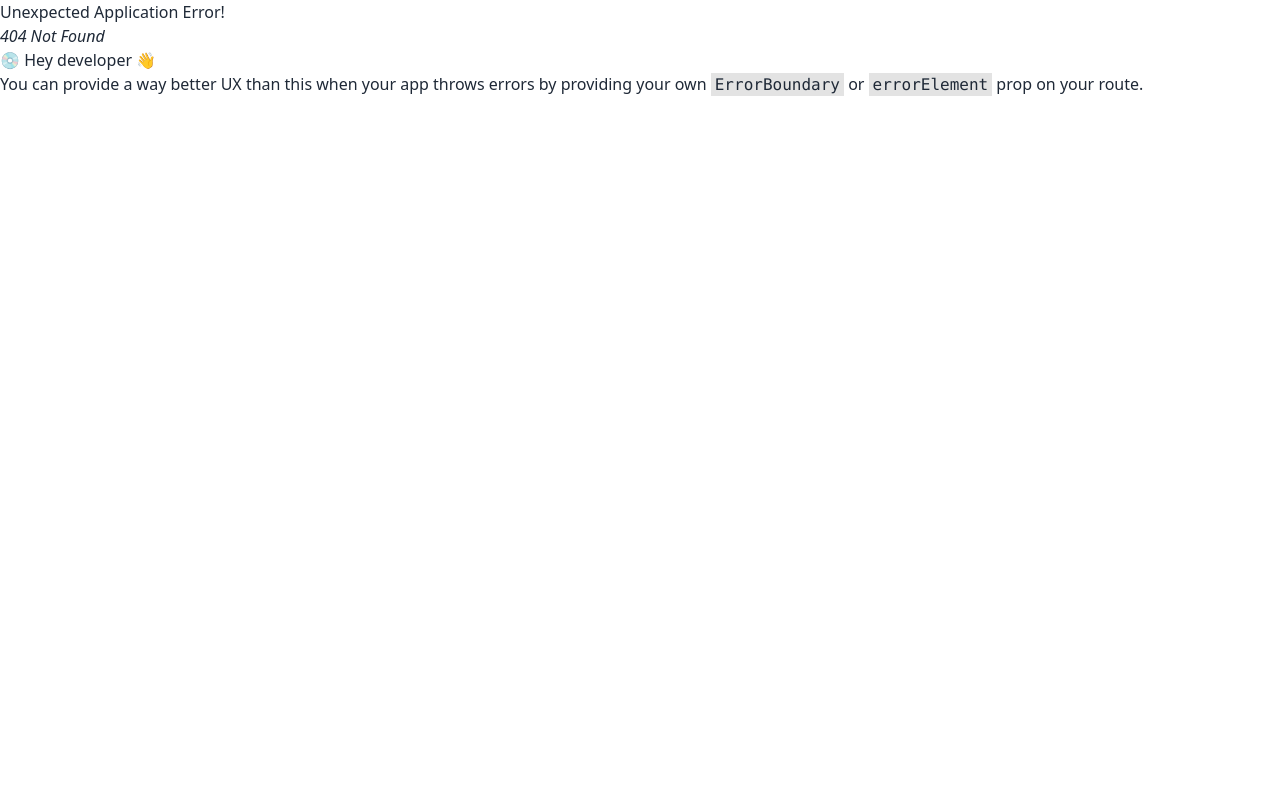
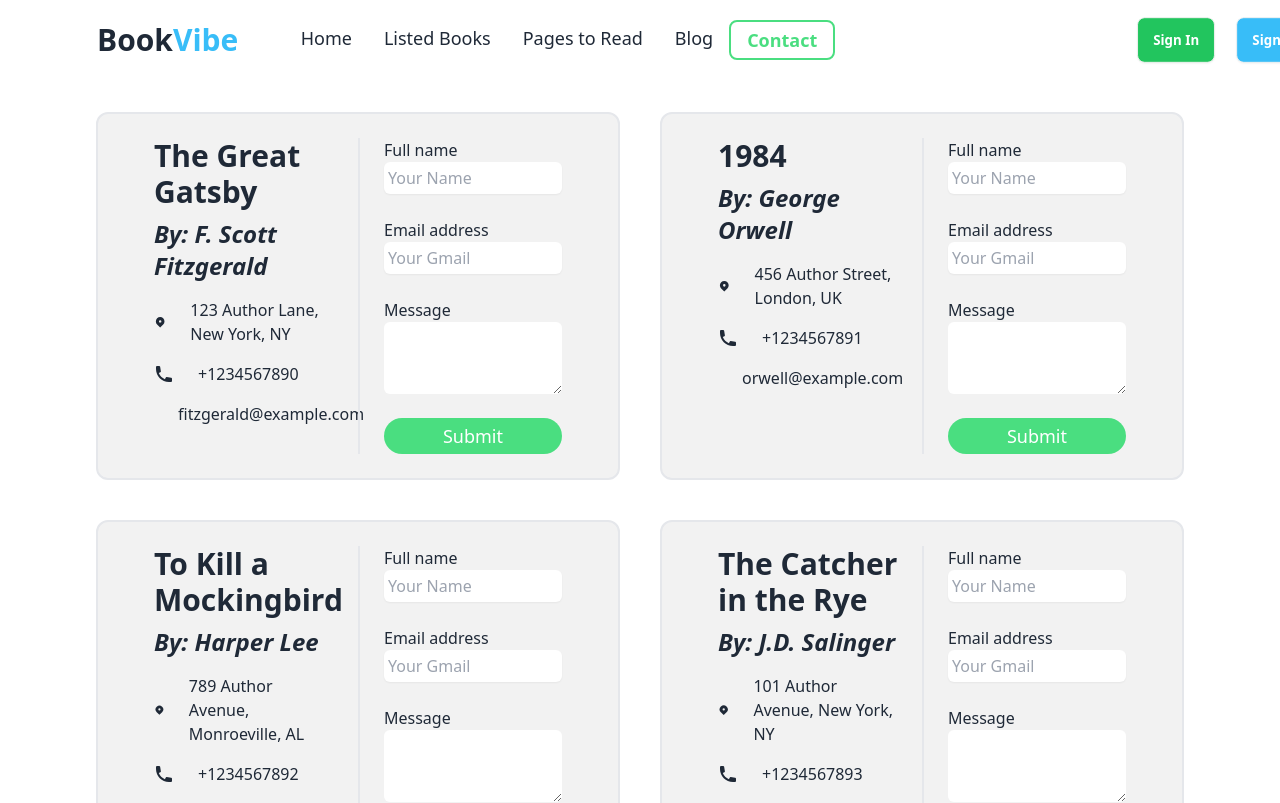
Before and after one commit to Hasibur14/book-vibe-a8, a React (Vite) app: page /contact in a window 1280 px wide. Before the commit this address had no page. Shown: the top 803 px of the page. Built offline with nearby package versions, Linux system fonts and the light colour scheme.

Commit message:
added contact page

```diff
--- a/public/data.json
+++ b/public/data.json
@@ -1,10 +1,13 @@
-
 {
   "books": [
     {
       "bookId": 1,
       "bookName": "The Great Gatsby",
       "author": "F. Scott Fitzgerald",
+      "authorName": "F. Scott Fitzgerald",
+      "authorEmail": "fitzgerald@example.com",
+      "authorContact": "+1234567890",
+      "authorAddress": "123 Author Lane, New York, NY",
       "image": "https://i.ibb.co/Y2pfXZ3/pngwing-1.png",
       "review": "A timeless classic that delves into the complexities of the American Dream and the roaring twenties.",
       "totalPages": 180,
@@ -18,6 +21,10 @@
       "bookId": 2,
       "bookName": "1984",
       "author": "George Orwell",
+      "authorName": "George Orwell",
+      "authorEmail": "orwell@example.com",
+      "authorContact": "+1234567891",
+      "authorAddress": "456 Author Street, London, UK",
       "image": "https://i.ibb.co/4dqLH10/kindpng-4945926-1.png",
       "review": "A dystopian masterpiece that serves as a chilling warning about the dangers of totalitarianism and mass surveillance.",
       "totalPages": 328,
@@ -31,6 +38,10 @@
       "bookId": 3,
       "bookName": "To Kill a Mockingbird",
       "author": "Harper Lee",
+      "authorName": "Harper Lee",
+      "authorEmail": "lee@example.com",
+      "authorContact": "+1234567892",
+      "authorAddress": "789 Author Avenue, Monroeville, AL",
       "image": "https://i.ibb.co/tXx5bbs/kindpng-2592315-1.png",
       "review": "A poignant tale that addresses themes of racial injustice, moral growth, and empathy.",
       "totalPages": 281,
@@ -44,6 +55,10 @@
       "bookId": 4,
       "bookName": "The Catcher in the Rye",
       "author": "J.D. Salinger",
+      "authorName": "J.D. Salinger",
+      "authorEmail": "salinger@example.com",
+      "authorContact": "+1234567893",
+      "authorAddress": "101 Author Avenue, New York, NY",
       "image": "https://i.ibb.co/njS3Xj1/kindpng-5624060-1.png",
       "review": "A captivating narrative following the disillusioned Holden Caulfield on his journey through adolescence.",
       "totalPages": 224,
@@ -57,6 +72,10 @@
       "bookId": 5,
       "bookName": "Pride and Prejudice",
       "author": "Jane Austen",
+      "authorName": "Jane Austen",
+      "authorEmail": "austen@example.com",
+      "authorContact": "+1234567894",
+      "authorAddress": "246 Author Street, Hampshire, UK",
       "image": "https://i.ibb.co/34htJD6/kindpng-2193744-1.png",
       "review": "A witty and romantic exploration of societal norms, love, and the complexities of human relationships.",
       "totalPages": 279,
@@ -70,6 +89,10 @@
       "bookId": 6,
       "bookName": "Harry Potter and the Philosopher's Stone",
       "author": "J.K. Rowling",
+      "authorName": "J.K. Rowling",
+      "authorEmail": "rowling@example.com",
+      "authorContact": "+1234567895",
+      "authorAddress": "7 Author Row, Edinburgh, UK",
       "image": "https://i.ibb.co/CwNVx17/kindpng-81724-1.png",
       "review": "A magical adventure that introduces readers to the enchanting world of Hogwarts School of Witchcraft and Wizardry.",
       "totalPages": 309,
@@ -83,6 +106,10 @@
       "bookId": 7,
       "bookName": "The Lord of the Rings",
       "author": "J.R.R. Tolkien",
+      "authorName": "J.R.R. Tolkien",
+      "authorEmail": "tolkien@example.com",
+      "authorContact": "+1234567896",
+      "authorAddress": "Middle-earth, via Author's Imagination",
       "image": "https://i.ibb.co/RgCdWKK/kindpng-4022054-1.png",
       "review": "An epic fantasy saga that follows the journey of Frodo Baggins to destroy the One Ring and defeat the Dark Lord Sauron.",
       "totalPages": 1178,
@@ -96,6 +123,10 @@
       "bookId": 8,
       "bookName": "The Hunger Games",
       "author": "Suzanne Collins",
+      "authorName": "Suzanne Collins",
+      "authorEmail": "collins@example.com",
+      "authorContact": "+1234567897",
+      "authorAddress": "321 Author Boulevard, Connecticut, USA",
       "image": "https://i.ibb.co/ypNVSvF/kindpng-1064993.png",
       "review": "A gripping dystopian tale set in a future where teenagers are forced to compete in a televised fight to the death.",
       "totalPages": 374,
@@ -109,6 +140,9 @@
       "bookId": 9,
       "bookName": "The Hobbit",
       "author": "J.R.R. Tolkien",
+      "authorName": "J.R.R. Tolkien",
+      "authorEmail": "tolkien@example.com",
+      "authorContact": "+1234567896",
       "image": "https://i.ibb.co/3dfy2Lt/kindpng-7318921.png",
       "review": "A charming prelude to The Lord of the Rings, following the adventures of Bilbo Baggins as he embarks on a quest with dwarves.",
       "totalPages": 310,
--- /dev/null
+++ b/src/Pages/Blog.jsx
@@ -0,0 +1,10 @@
+
+const Blog = () => {
+    return (
+        <div>
+            <p>Blogssssss</p>
+        </div>
+    );
+};
+
+export default Blog;
--- /dev/null
+++ b/src/Pages/Contact.jsx
@@ -0,0 +1,28 @@
+
+import { useEffect, useState } from "react";
+import AuthorInfo from "../components/AuthorInfo";
+
+
+const Contact = () => {
+
+const [authors, setAuthor] = useState([]);
+
+useEffect( () =>{
+        fetch('data.json')
+      .then(res => res.json())
+      .then(data => setAuthor(data.books))
+},[]);
+
+console.log('authors data',authors)
+    return (
+        <div className="lg:px-24 pt-28">
+        <div className="grid grid-cols-1 lg:grid-cols-2 gap-10">
+            {
+                authors.map(item => <AuthorInfo key={item.nameId} author={item}></AuthorInfo>)
+            }
+        </div>
+    </div>
+    );
+};
+
+export default Contact;
--- a/src/Pages/ReadPage.jsx
+++ b/src/Pages/ReadPage.jsx
@@ -65,7 +65,8 @@ const ReadPage = () => {
 
     return (
         <>
-            <BarChart
+           <div className="bg-base-200 p-10 mx-28 rounded-xl ">
+           <BarChart className="mt-20"
                 width={1200}
                 height={500}
                 data={data}
@@ -85,6 +86,7 @@ const ReadPage = () => {
                     ))}
                 </Bar>
             </BarChart>
+           </div>
 
         </>
     );
--- /dev/null
+++ b/src/components/AuthorInfo.jsx
@@ -0,0 +1,71 @@
+import PropTypes from 'prop-types';
+
+const AuthorInfo = ({ author }) => {
+console.log("single author info",author)
+
+	const { bookName, authorName, authorAddress, authorContact, authorEmail } = author;
+
+
+	return (
+		<div>
+			<section className="py-6 bg-base-200 rounded-xl border-2 ">
+				<div className="grid max-w-6xl grid-cols-1 px-6 mx-auto lg:px-8 md:grid-cols-2 md:divide-x-2">
+					<div className="py-6 md:py-0 md:px-6">
+						<h1 className="text-3xl font-bold">{bookName}</h1>
+						<p className="pt-2 pb-4 text-2xl font-bold italic">By:  {authorName}</p>
+						<div className="space-y-4">
+							<p className="flex items-center">
+								<svg xmlns="http://www.w3.org/2000/svg" viewBox="0 0 20 20" fill="currentColor" className="w-5 h-5 mr-2 sm:mr-6">
+									<path fillRule="evenodd" d="M5.05 4.05a7 7 0 119.9 9.9L10 18.9l-4.95-4.95a7 7 0 010-9.9zM10 11a2 2 0 100-4 2 2 0 000 4z" clipRule="evenodd"></path>
+								</svg>
+								<span>{authorAddress}</span>
+							</p>
+							<p className="flex items-center">
+								<svg xmlns="http://www.w3.org/2000/svg" viewBox="0 0 20 20" fill="currentColor" className="w-5 h-5 mr-2 sm:mr-6">
+									<path d="M2 3a1 1 0 011-1h2.153a1 1 0 01.986.836l.74 4.435a1 1 0 01-.54 1.06l-1.548.773a11.037 11.037 0 006.105 6.105l.774-1.548a1 1 0 011.059-.54l4.435.74a1 1 0 01.836.986V17a1 1 0 01-1 1h-2C7.82 18 2 12.18 2 5V3z"></path>
+								</svg>
+								<span>{authorContact}</span>
+							</p>
+							<p className="flex items-center">
+								<svg xmlns="http://www.w3.org/2000/svg" viewBox="0 0 20 20" fill="currentColor" className="w-5 h-5 mr-2 sm:mr-6">
+									<path d="M2.003 5.884L10 9.882l7.997-3.998A2 2 0 0016 4H4a2 2 0 00-1.997 1.884z"></path>
+									<path d="M18 8.118l-8 4-8-4V14a2 2 0 002 2h12a2 2 0 002-2V8.118z"></path>
+								</svg>
+								<span>{authorEmail}</span>
+							</p>
+						</div>
+					</div>
+					<form noValidate="" className="flex flex-col py-6 space-y-6 md:py-0 md:px-6">
+						<label className="block">
+							<span className="mb-1">Full name</span>
+							<input type="text" placeholder="Your Name" className="block w-full rounded-md shadow-sm focus:ring focus:ring-opacity-75 focus:ring-violet-400 border-none bg-white p-1" />
+						</label>
+						<label className="block">
+							<span className="mb-1">Email address</span>
+							<input type="email" placeholder="Your Gmail" className="block w-full rounded-md shadow-sm focus:ring focus:ring-opacity-75 focus:ring-violet-400 bg-white p-1" />
+						</label>
+						<label className="block">
+							<span className="mb-1">Message</span>
+							<textarea rows="3" className="block w-full rounded-md focus:ring focus:ring-opacity-75 focus:ring-violet-400 bg-white"></textarea>
+						</label>
+						<button type="button" className="self-center px-6 py-1 text-lg rounded-full focus:ring hover:ring focus:ring-opacity-75 bg-green-400 text-white focus:ring-green-400 hover:ring-green-400 w-full">Submit</button>
+					</form>
+				</div>
+			</section>
+
+		</div>
+	);
+};
+
+
+AuthorInfo.propTypes = {
+	author: PropTypes.shape({
+		bookName: PropTypes.string.isRequired,
+		authorName: PropTypes.string.isRequired,
+		authorAddress: PropTypes.string.isRequired,
+		authorContact: PropTypes.string.isRequired,
+		authorEmail: PropTypes.string.isRequired,
+	}).isRequired,
+};
+
+export default AuthorInfo;
--- a/src/components/Utility/index.js
+++ b/src/components/Utility/index.js
@@ -22,7 +22,7 @@ export const saveBook = (book, readBooks,wishlistBooks) => {
   );
 
   if (isExist) {
-    return toast.error('Already Listed Book!');
+    return toast.error('Already been added!');
   }
 
   // If not exist and not marked as "Read", add it to the list
```
Also changed, not shown: src/main.jsx (+12 -1 lines). Lines whose indentation alone changed are shown as unchanged.
